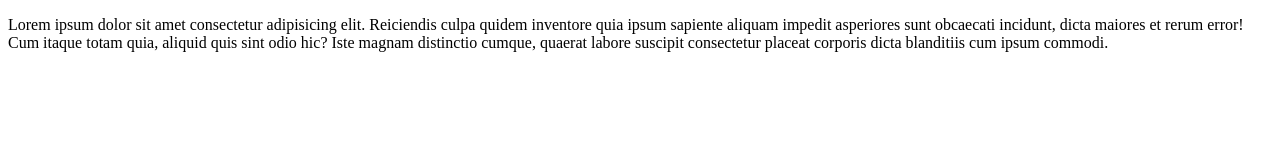
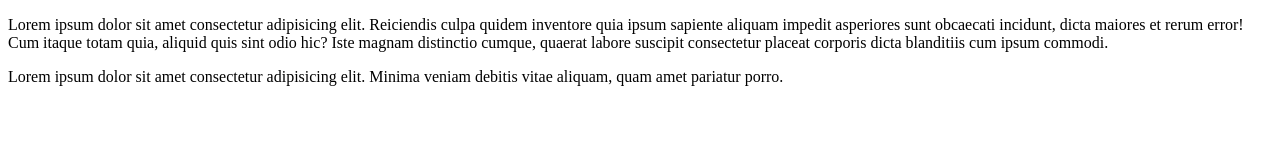
Before and after one commit to DmitryCube/hello-world, a plain HTML site: page index.html in a window 1280 px wide. Drawn offline with Linux system fonts and the light colour scheme.

Commit message:
Я тут кое что изменил

```diff
--- a/index.html
+++ b/index.html
@@ -7,5 +7,8 @@
 </head>
 <body>
     <p>Lorem ipsum dolor sit amet consectetur adipisicing elit. Reiciendis culpa quidem inventore quia ipsum sapiente aliquam impedit asperiores sunt obcaecati incidunt, dicta maiores et rerum error! Cum itaque totam quia, aliquid quis sint odio hic? Iste magnam distinctio cumque, quaerat labore suscipit consectetur placeat corporis dicta blanditiis cum ipsum commodi.</p>
+
+    <div class="pop">Lorem ipsum dolor sit amet consectetur adipisicing elit. Minima veniam debitis vitae aliquam, quam amet pariatur porro.</div>
+
 </body>
 </html>
```
